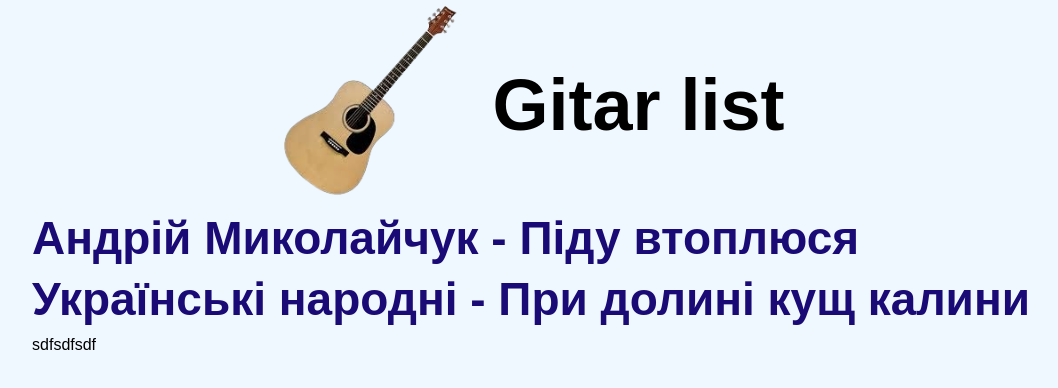
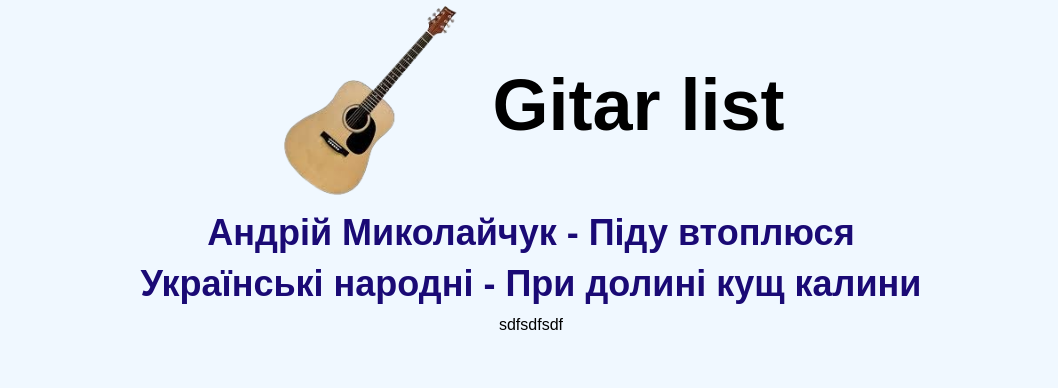
Before and after one commit to ArtemPaskall/gitar-list, a plain HTML site: page index.html in a window 1280 px wide. Shown: the whole page, without its empty margins (109-1167 px from the left). Drawn offline with Linux system fonts and the light colour scheme.

Commit message:
change fonts size

```diff
--- a/style/style.css
+++ b/style/style.css
@@ -14,9 +14,10 @@ body {
 }
 body li {
   margin-top: 15px;
+  text-align: center;
 }
 li a {
-  font-size: 46px;
+  font-size: 36px;
   font-weight: 600;
   color: rgb(26, 10, 117);
   margin-top: 15px;
```
